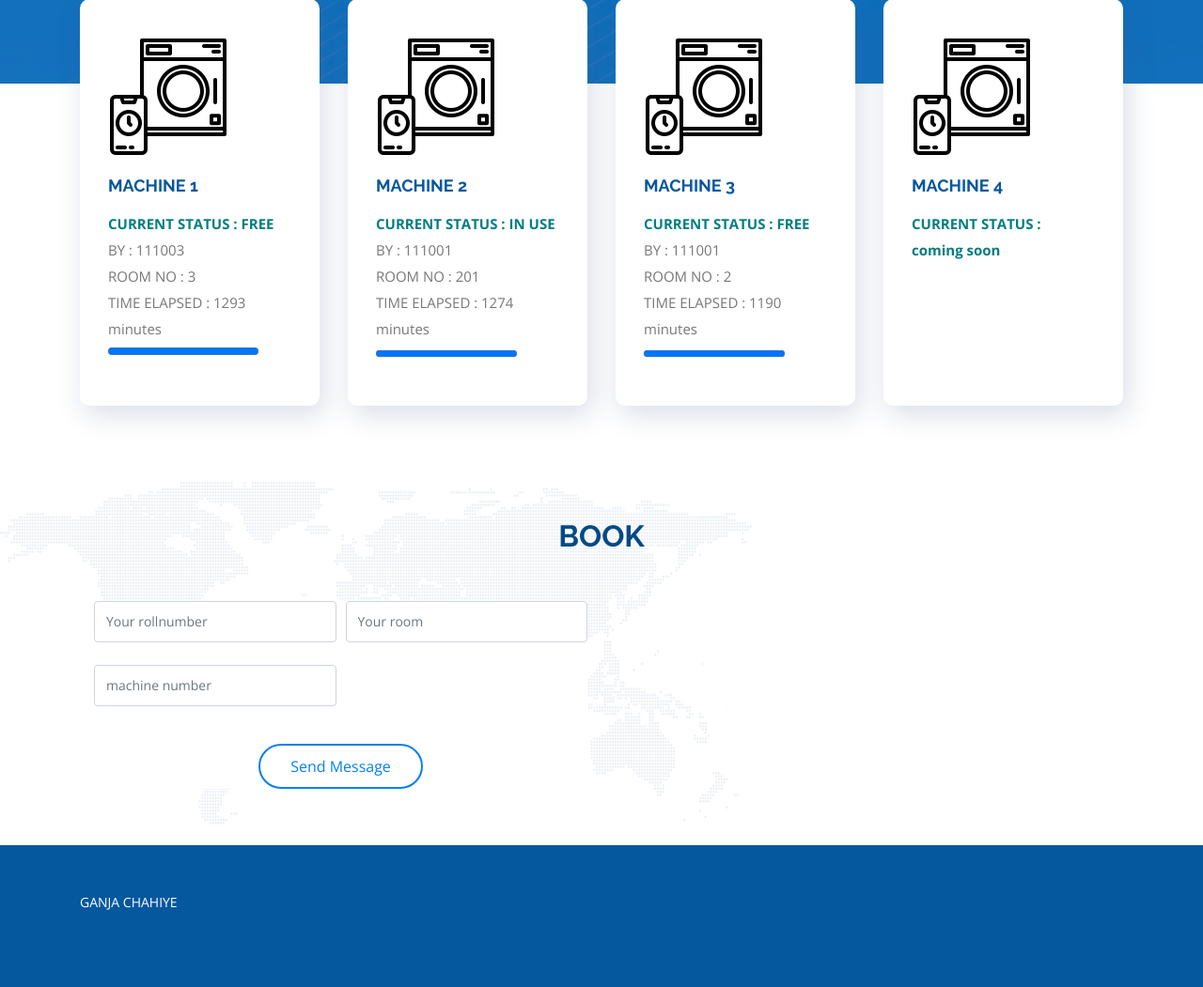
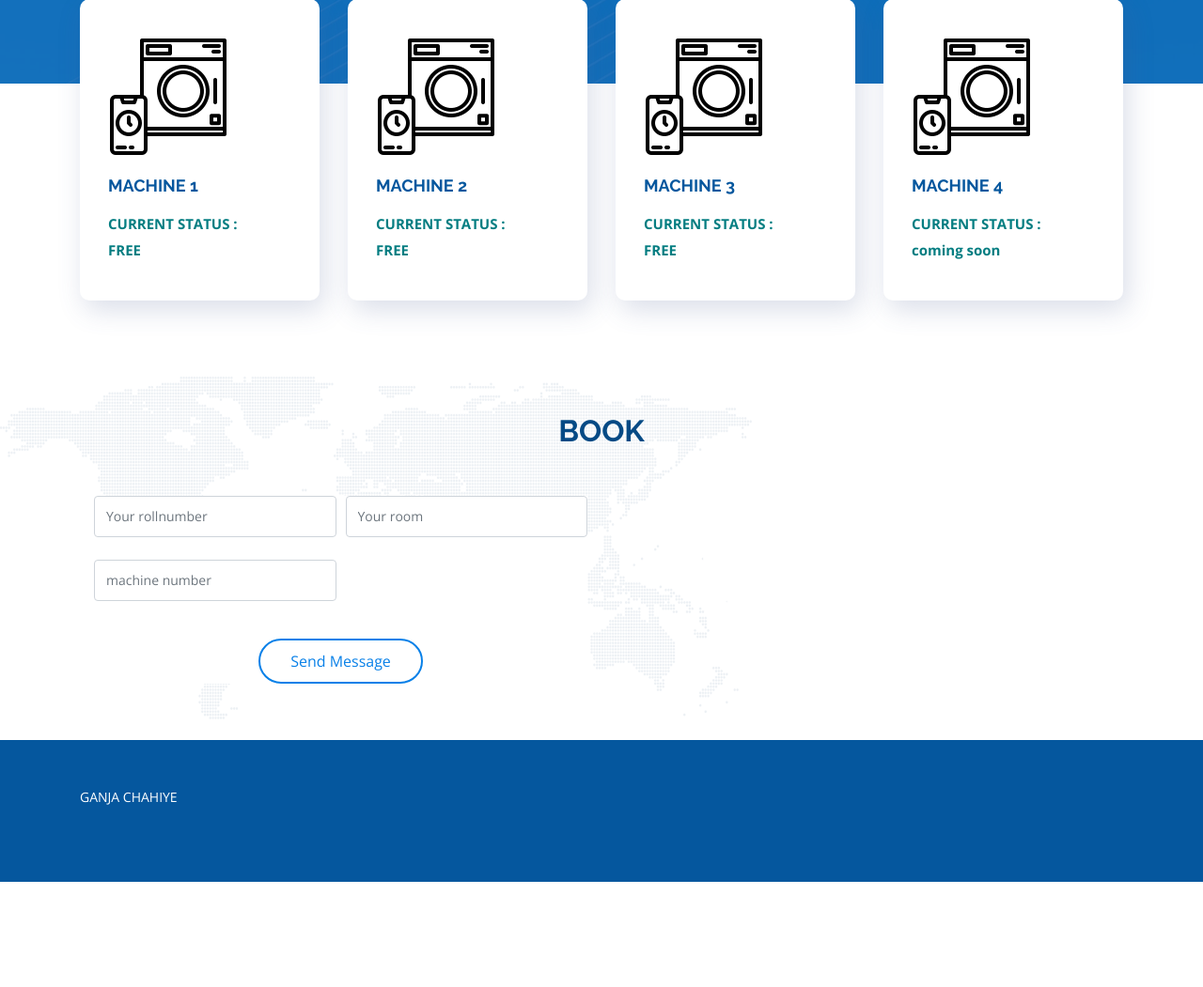
Before and after one commit to unboxdisease/Hackathon-2020-, a Flask app: page / in a window 1280 px wide. Shown: the part 551-1602 px from the top of the page at 94% size. After the commit the page ends 1490 px from the top, so only its background shows below. Run offline with Flask 2, Linux system fonts and the light colour scheme; data comes from the database, SQL or seed files in the repository; both versions use the stored data as it was after the commit; some libraries are stand-ins or nearby versions.

Commit message:
status change

```diff
--- a/app.py
+++ b/app.py
@@ -51,8 +51,7 @@ def root():
 
             if mach.machine == 3:
                 mach3 = mach
-        left1 = now - mach1.time
-        print left1.seconds
+
 
         return render_template('index.html',mach1=mach1,mach2=mach2,mach3=mach3,now=now)
 
--- a/templates/index.html
+++ b/templates/index.html
@@ -141,12 +141,16 @@
             <div class="icon-box">
               <div class="icon"><img src="{{url_for('static',filename='img/housekeeping.png')}}"></div>
               <h4 class="title"><a href="">MACHINE 1</a></h4>
-              <p class ="status">CURRENT STATUS : FREE</p>
+              <p class ="status">CURRENT STATUS :
+                {% if (((now.replace(microsecond=0)  - mach1.time.replace(microsecond=0)).seconds/60)|int) <= 40 %} IN USE</p>
 
               <p class="description">BY : {{mach1.rollnumber}} <br>
                 ROOM NO : {{mach1.room}} <br>
                 TIME ELAPSED : {{((now.replace(microsecond=0)  - mach1.time.replace(microsecond=0)).seconds/60)|int }} minutes<br></p>
               <progress value = "{{(now  - mach1.time).seconds/60|int}}" max = "40"></p>
+                {% else %}
+                <p class="status">FREE</p>
+                {% endif %}
             </div>
           </div>
 
@@ -154,13 +158,17 @@
             <div class="icon-box">
               <div class="icon"><img src="{{url_for('static',filename='img/housekeeping.png')}}"></div>
               <h4 class="title"><a href="">MACHINE 2</a></h4>
-              <p class="status">CURRENT STATUS : IN USE</p>
+              <p class="status">CURRENT STATUS :
+                {% if (((now.replace(microsecond=0)  - mach2.time.replace(microsecond=0)).seconds/60)|int) <= 40 %} IN USE</p>
               <p class = "description">
               BY : {{mach2.rollnumber}} <br>
             ROOM NO : {{mach2.room}} <br>
             TIME ELAPSED : {{((now.replace(microsecond=0)  - mach2.time.replace(microsecond=0) ).seconds/60)|int}} minutes<br>
 
           <progress value = "{{((now  - mach2.time).seconds/60)|int}}" max = "40"></p>
+            {% else %}
+                <p class="status">FREE</p>
+                {% endif %}
             </div>
           </div>
 
@@ -168,11 +176,16 @@
             <div class="icon-box">
               <div class="icon"><img src="{{url_for('static',filename='img/housekeeping.png')}}"></div>
               <h4 class="title"><a href="">MACHINE 3</a></h4>
-              <p class="status">CURRENT STATUS : FREE</p>
+              <p class="status">CURRENT STATUS :
+                {% if (((now.replace(microsecond=0)  - mach3.time.replace(microsecond=0)).seconds/60)|int) <= 40 %} IN USE</p>
               <p class = "description">BY : {{mach3.rollnumber}} <br>
                 ROOM NO : {{mach3.room}} <br>
               TIME ELAPSED : {{((now.replace(microsecond=0)  - mach3.time.replace(microsecond=0)).seconds/60)|int}} minutes<br>
+
               <progress value = "{{(now  - mach3.time).seconds/60|int}}" max = "40"></p>
+                {% else %}
+                <p class="status">FREE</p>
+                {% endif %}
             </div>
           </div>
           <div class="col-md-6 col-lg-3 d-flex align-items-stretch mb-5 mb-lg-0" data-aos="fade-up" data-aos-delay="200">
```
Also changed, not shown: machine.db.
